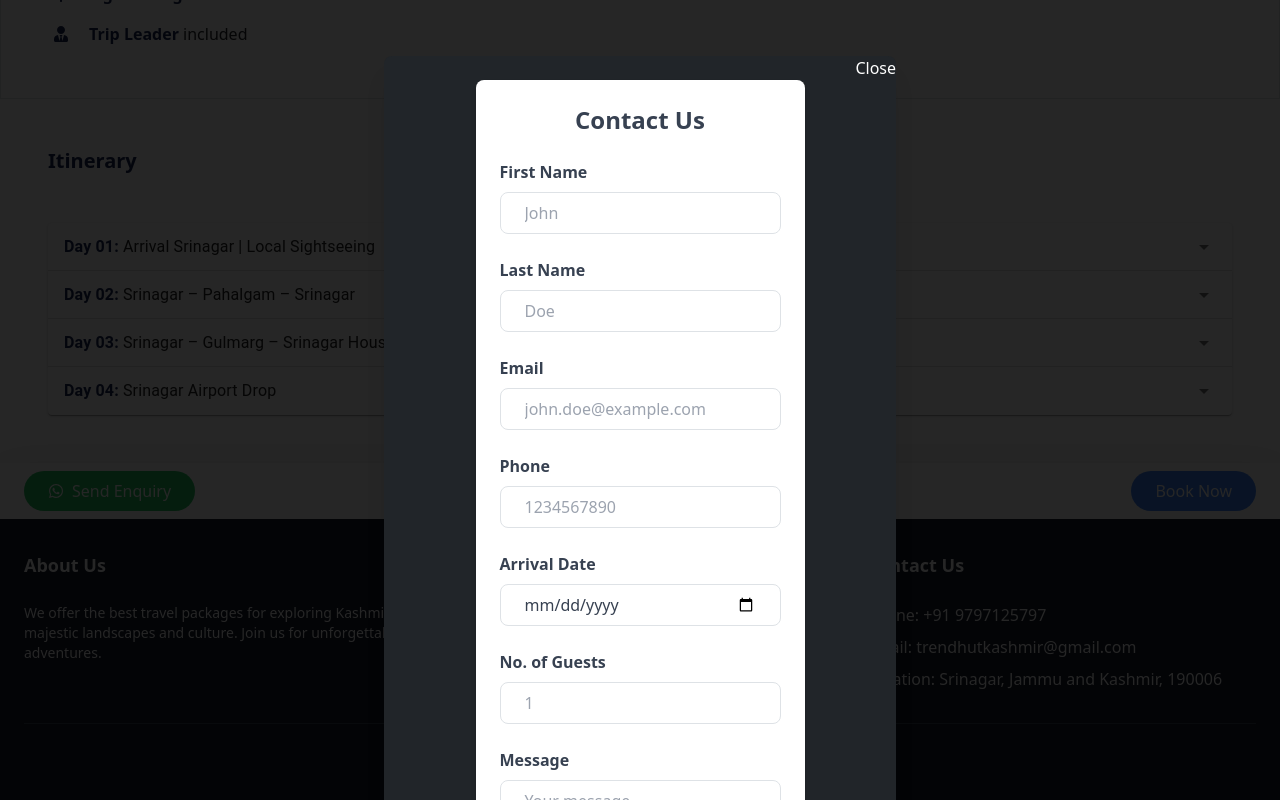
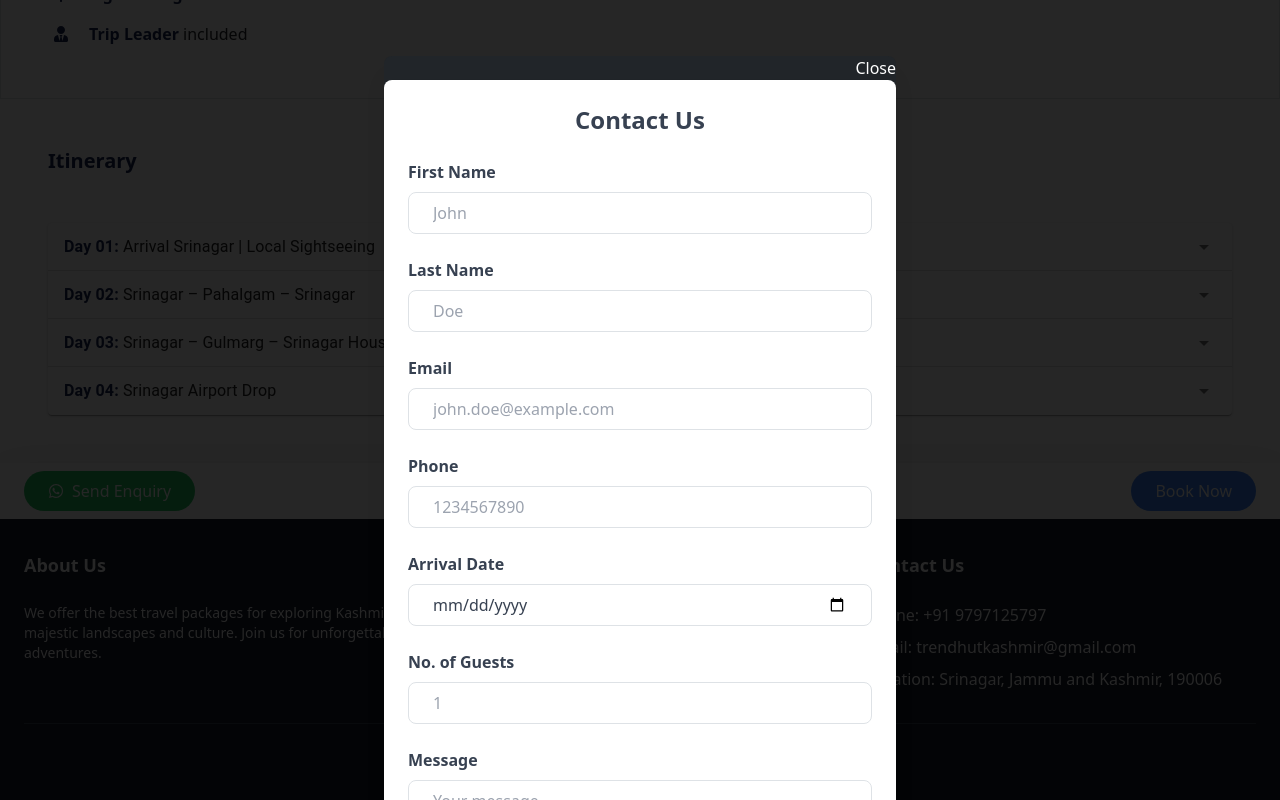
Before and after one commit to dartabish/trendhutkashmir, a React (Vite) app: page /packages/1 in a window 1280 px wide. Both pictures are taken after a click on the button "Book Now". Shown: the part 838-1638 px from the top of the page. Built offline with nearby package versions, Linux system fonts and the light colour scheme; the HTML template or start-up script is replaced by a standard one.

Commit message:
fixed form with and close button cursor pointer

```diff
--- a/src/components/BookingForm/BookingForm.jsx
+++ b/src/components/BookingForm/BookingForm.jsx
@@ -40,7 +40,7 @@ const ContactForm = () => {
   return (
     <form
       onSubmit={handleSubmit(onSubmit)}
-      className="max-w-lg mx-auto p-6 bg-white text-gray-700 shadow-md rounded-lg"
+      className="p-6 bg-white text-gray-700 shadow-md rounded-lg"
     >
       {loading ? (
         <div className="flex justify-center items-center">
--- a/src/components/BookingModal/BookingModal.jsx
+++ b/src/components/BookingModal/BookingModal.jsx
@@ -22,7 +22,7 @@ export default function BookingModal({open, setOpen, selectedPackage}) {
             className="relative transform overflow-hidden rounded-lg bg-dark text-left shadow-xl transition-all data-closed:translate-y-4 data-closed:opacity-0 data-enter:duration-300 data-enter:ease-out data-leave:duration-200 data-leave:ease-in sm:my-8 sm:w-full sm:max-w-lg data-closed:sm:translate-y-0 data-closed:sm:scale-95"
           >
             <div className='text-white flex flex-col'>
-              <span className='ms-auto' onClick={(()=>setOpen(false))}>Close</span>
+              <span className='ms-auto cursor-pointer' onClick={(()=>setOpen(false))}>Close</span>
               <BookingForm setOpen={setOpen}/>
             </div>
           </DialogPanel>
```
